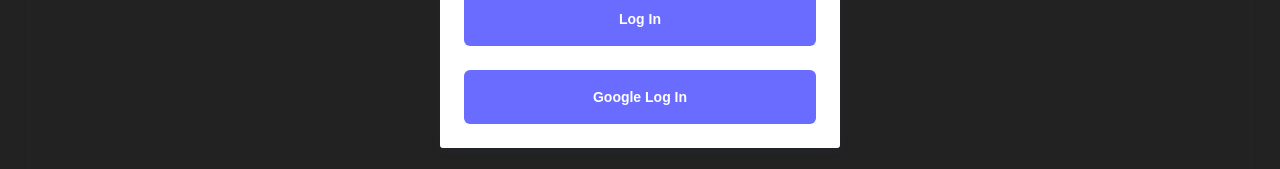
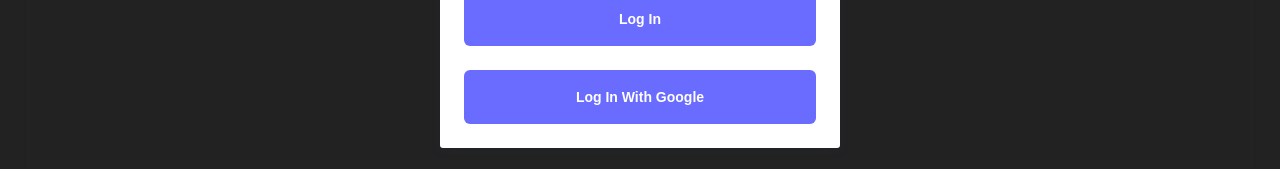
Before and after one commit to esteemayo/next-albumz-client, a Next.js app: page /auth/login in a window 1280 px wide. Shown: the part 439-608 px from the top of the page. Built offline with nearby package versions, Linux system fonts and the light colour scheme; no server answers.

Commit message:
modified

```diff
--- a/pages/auth/login.jsx
+++ b/pages/auth/login.jsx
@@ -109,21 +109,21 @@ const Login = () => {
                 <br />
                 <GoogleLogin
                   clientId={process.env.NEXT_PUBLIC_GOOGLE_CLIENT_ID}
-                  render={renderProps => (
+                  render={(renderProps) => (
                     <div className={styles.form__btnWrapper}>
                       <button
                         onClick={renderProps.onClick}
                         disabled={renderProps.disabled}
                         className={styles.form__btn}
                       >
-                        Google log in
+                       Log in with google
                       </button>
                     </div>
                   )}
                   buttonText='Login'
                   onSuccess={handleSuccess}
                   onFailure={handleFailure}
-                  cookiePolicy={'single_host_origin'}
+                  cookiePolicy='single_host_origin'
                 />
               </div>
             </form>
```
